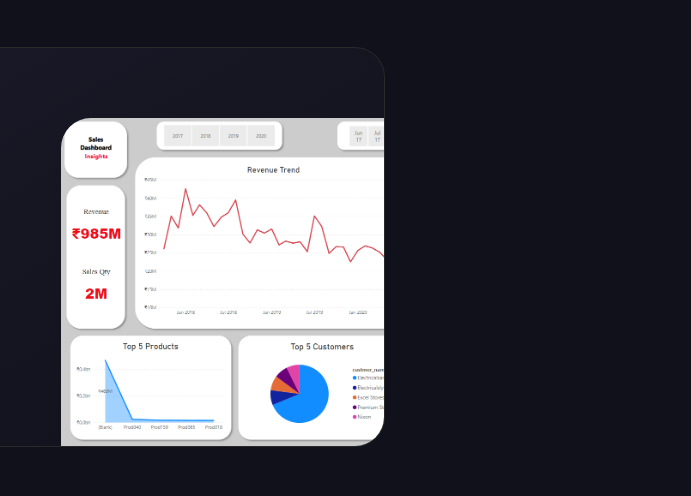
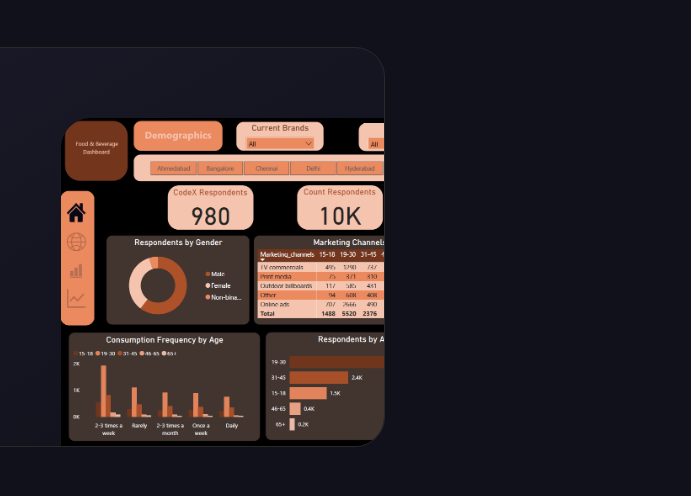
Before and after one commit to ameya182003/My_Portfolio_Website, a plain HTML site: page index.html in a window 1280 px wide. Shown: the part 4019-4515 px from the top of the page, 589-1280 px from the left. Drawn offline with nearby package versions, Linux system fonts and the light colour scheme; a web font is replaced by a local one.

Commit message:
Update index.html

```diff
--- a/index.html
+++ b/index.html
@@ -445,7 +445,7 @@
                 </div>
               </div>
               <div class="image-div">
-                <img src="src/webp/sales_dashboard.png" alt="Aquaregia website preview image" />
+                <img src="src/webp/food_dashboard.png" alt="Aquaregia website preview image" />
               </div>
             </div>
           </div>
```
